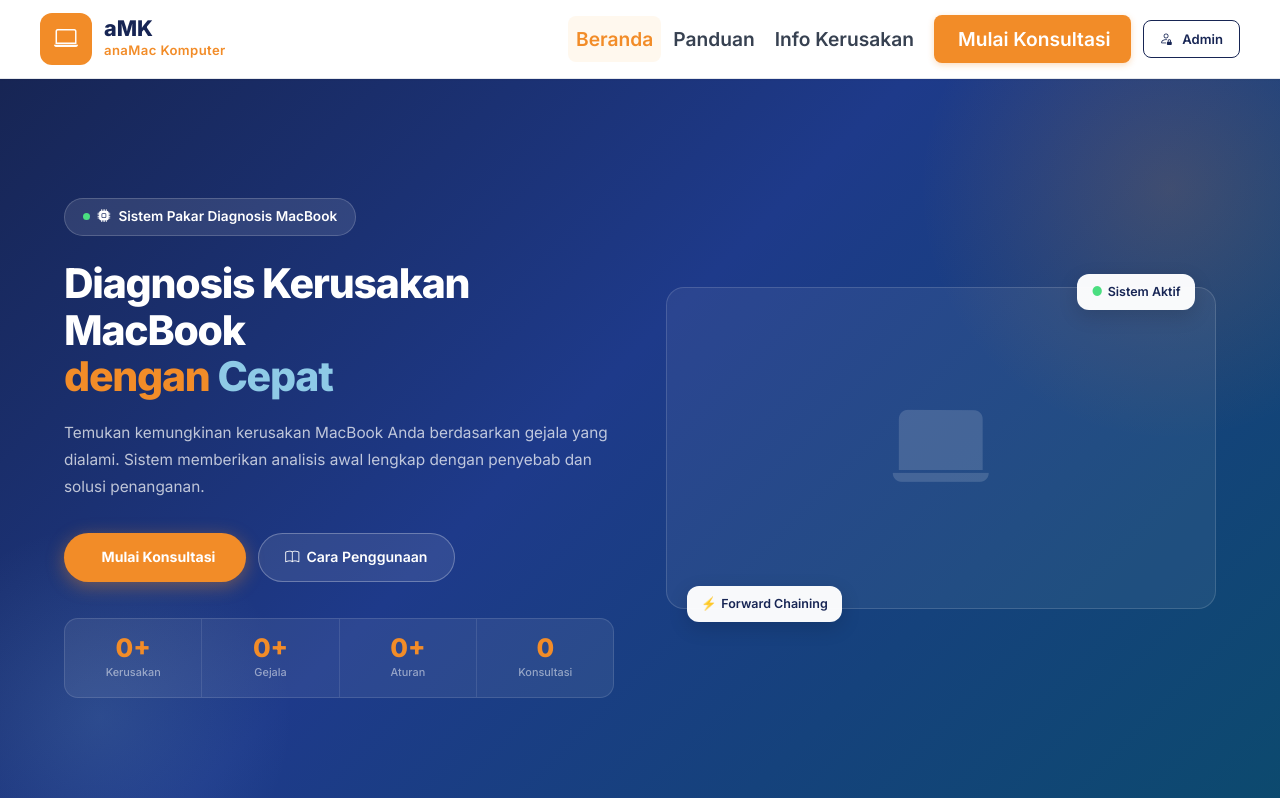
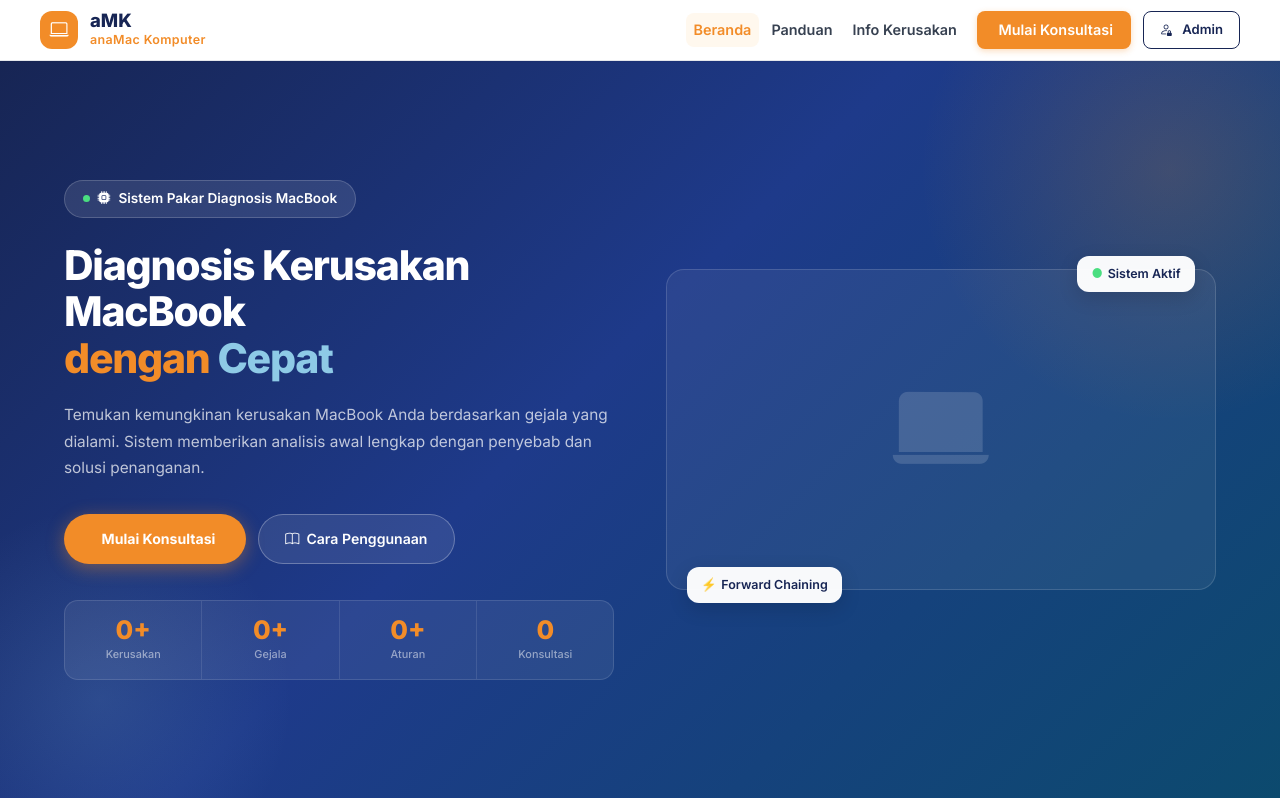
Before and after one commit to ShinttWii/anamackomputer, a Laravel app: page / in a window 1280 px wide. Shown: the top 798 px of the page. Run offline with Laravel 12, Linux system fonts and the light colour scheme; data that the repository does not hold is empty.

Commit message:
ui: rapikan & rampingkan navbar dan footer customer

```diff
--- a/amk-spk/public/css/style.css
+++ b/amk-spk/public/css/style.css
@@ -124,10 +124,10 @@ img { max-width: 100%; }
 .navbar-amk {
   background: var(--white);
   border-bottom: 1px solid var(--border);
-  padding: .5rem 0;
+  padding: .3rem 0;
   box-shadow: var(--shadow-xs);
   transition: box-shadow .3s ease;
-  min-height: 50px;
+  min-height: 52px;
   position: relative;
   overflow: visible;
 }
@@ -142,21 +142,21 @@ img { max-width: 100%; }
 .navbar-brand:hover { opacity: .85; }
 
 .brand-icon {
-  width: 52px; height: 52px;
+  width: 38px; height: 38px;
   background: var(--orange);
   border-radius: var(--radius);
   display: flex; align-items: center; justify-content: center;
-  color: var(--white); font-size: 1.5rem; flex-shrink: 0;
+  color: var(--white); font-size: 1.2rem; flex-shrink: 0;
   transition: var(--transition);
 }
-.brand-name { font-weight: 800; font-size: 1.35rem; color: var(--navy); line-height: 1.1; }
-.brand-sub  { font-size: .82rem; color: var(--orange); font-weight: 600; letter-spacing: .03em; }
+.brand-name { font-weight: 800; font-size: 1.15rem; color: var(--navy); line-height: 1.1; }
+.brand-sub  { font-size: .78rem; color: var(--orange); font-weight: 600; letter-spacing: .03em; }
 
 .navbar-amk .nav-link {
   color: var(--text-mid);
   font-weight: 600;
-  font-size: 1.20rem;
-  padding: .45rem .9rem;
+  font-size: .9rem;
+  padding: .35rem .8rem;
   border-radius: var(--radius-sm);
   transition: var(--transition-fast);
   position: relative;
@@ -179,9 +179,9 @@ img { max-width: 100%; }
   color: var(--white) !important;
   border: none;
   border-radius: var(--radius-sm);
-  padding: .55rem 1.25rem;
+  padding: .48rem 1.1rem;
   font-weight: 600;
-  font-size: 1.20rem;
+  font-size: .9rem;
   transition: var(--transition);
   box-shadow: 0 2px 6px rgba(242,140,40,.3);
   display: inline-flex; align-items: center; justify-content: center;
@@ -711,10 +711,10 @@ img { max-width: 100%; }
   .hero-section { padding: 3.5rem 0 3rem; }
 
   /* Navbar */
-  .navbar-amk    { padding: .4rem 0; min-height: 54px; }
-  .brand-icon    { width: 38px; height: 38px; font-size: 1.1rem; }
-  .brand-name    { font-size: 1.1rem; }
-  .brand-sub     { font-size: .72rem; }
+  .navbar-amk    { padding: .3rem 0; min-height: 48px; }
+  .brand-icon    { width: 32px; height: 32px; font-size: 1rem; }
+  .brand-name    { font-size: 1rem; }
+  .brand-sub     { font-size: .68rem; }
 
   /* Dropdown hamburger */
   #navCustomer {
@@ -766,7 +766,7 @@ img { max-width: 100%; }
   .brand-sub   { display: none; }
   .navbar-toggler { padding: .3rem .5rem; }
   .navbar-toggler i { font-size: 1.5rem !important; }
-  .navbar-brand img { height: 40px !important; }
+  .navbar-brand img { height: 34px !important; }
 
   /* ─ Section & Container ─ */
   .hero-section   { padding: 2.5rem 0 2rem; }
--- a/amk-spk/resources/views/layouts/customer.blade.php
+++ b/amk-spk/resources/views/layouts/customer.blade.php
@@ -23,7 +23,7 @@
       @php $logoPath = \App\Models\SiteSetting::get('logo'); @endphp
       @if($logoPath)
         <img src="{{ asset('storage/' . $logoPath) }}" alt="aMK Logo"
-             style="height:110px;width:auto;object-fit:contain;">
+             style="height:100px;width:auto;object-fit:contain;">
       @else
         <div style="display:flex;align-items:center;gap:.75rem;">
           <div class="brand-icon"><i class="bi bi-laptop"></i></div>
@@ -102,7 +102,7 @@
 
 {{-- FOOTER --}}
 <footer class="footer-amk no-print mt-auto">
-  <div class="container py-4">
+  <div class="container py-3">
     <div class="row g-4 align-items-center">
       <div class="col-md-5">
         <div class="d-flex align-items-center gap-2 mb-2">
```
